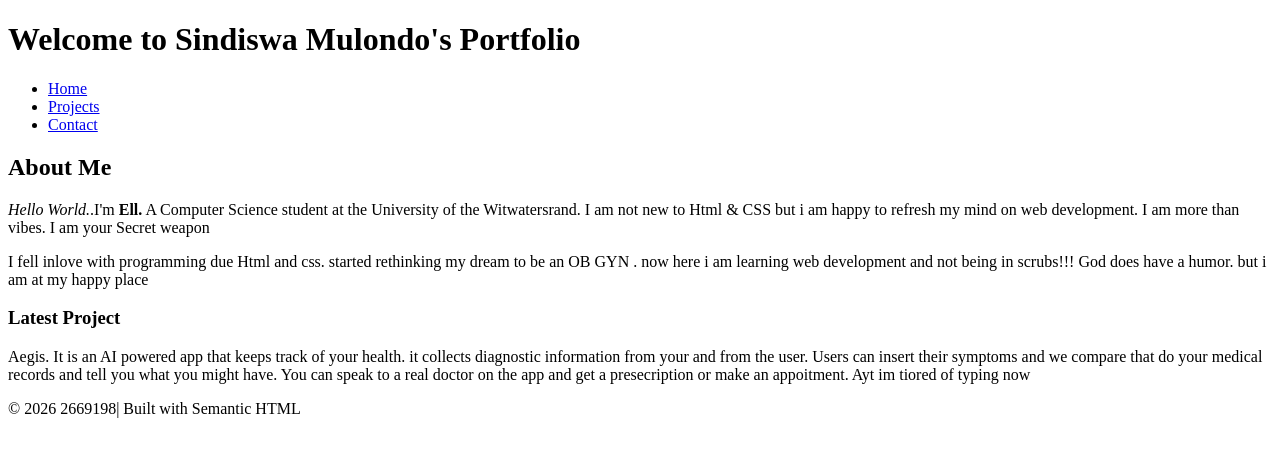
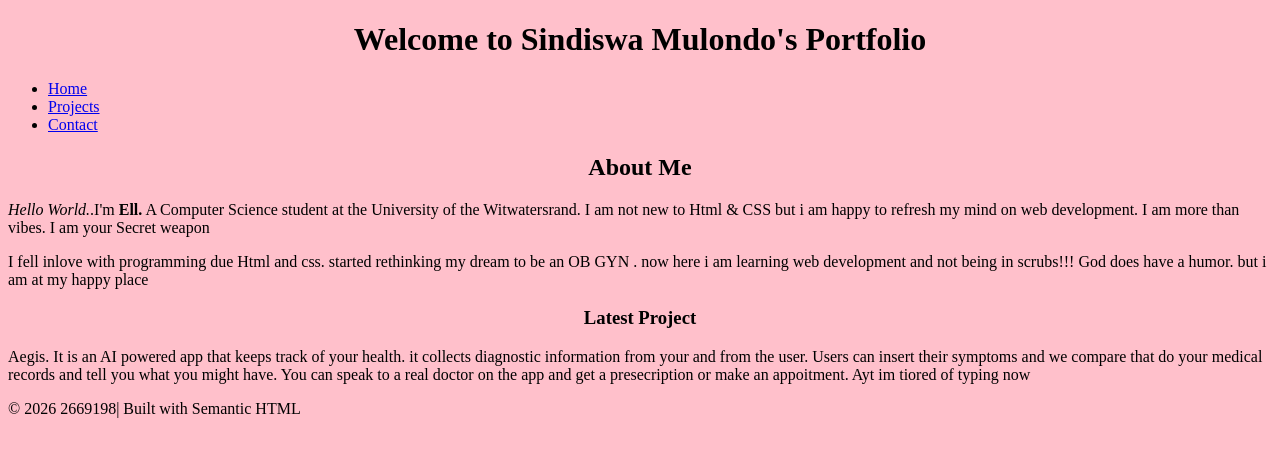
Before and after one commit to SindyMl/2669198-portfolio-, a plain HTML site: page index.html in a window 1280 px wide. Drawn offline with Linux system fonts and the light colour scheme.

Commit message:
made it look more preetier

```diff
--- a/index.html
+++ b/index.html
@@ -4,10 +4,11 @@
     <meta charset="UTF-8">
     <meta name="viewport" content="width=device-width, initial-scale=1.0">
     <title>2669198's Portfolio</title>
+
 </head>
-<body>
+<body bgcolor="pink">
     <!-- Your semantic HTML structure here -->
-     <h1>Welcome to Sindiswa Mulondo's Portfolio</h1>
+     <h1 align="center">Welcome to Sindiswa Mulondo's Portfolio</h1>
 
      <nav>
         <ul>
@@ -17,13 +18,15 @@
         </ul>
      </nav>
      <main>
+
         <section>
-            <h2>About Me</h2>
+            <h2 align="center">About Me</h2>
             <p><i>Hello World.</i>.I'm <b>Ell.</b> A Computer Science student at the University of the Witwatersrand. I am not new to Html & CSS but i am happy to refresh my mind on web development. I am more than vibes. I am your Secret weapon</p>
             <p>I fell inlove with programming due Html and css. started rethinking my dream to be an OB GYN . now here i am learning web development and not being in scrubs!!! God does have a humor. but i am at my happy place</p>
         </section>
+
         <article>
-            <h3>Latest Project</h3>
+            <h3 align="center">Latest Project</h3>
             <p>Aegis.
                 It is an AI powered app that keeps track of your health.
                 it collects diagnostic information from your and from the user.
@@ -33,6 +36,7 @@
             </p>
         </article>
      </main>
+
      <footer>
         © 2026 2669198| Built with Semantic HTML
      </footer>
```
